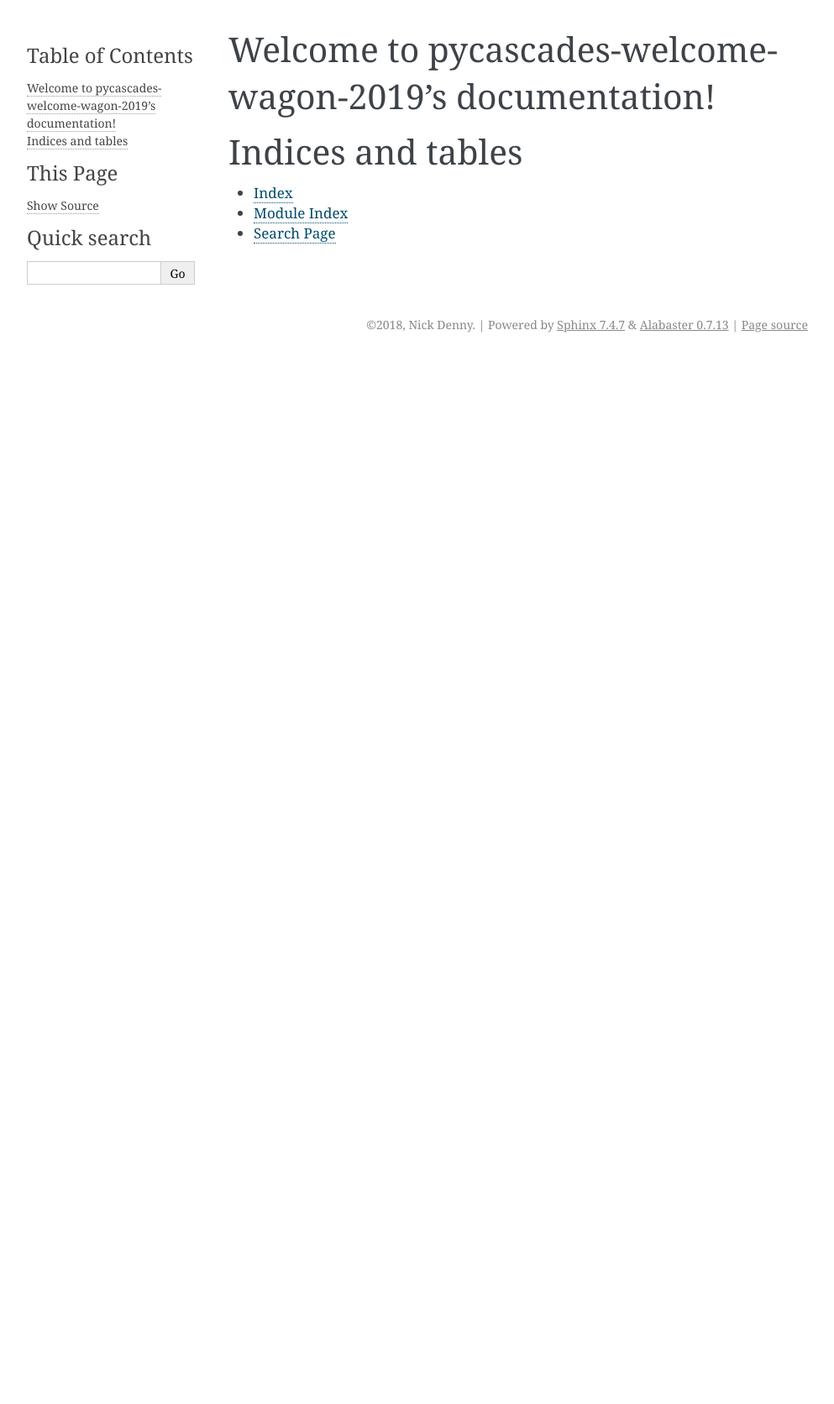
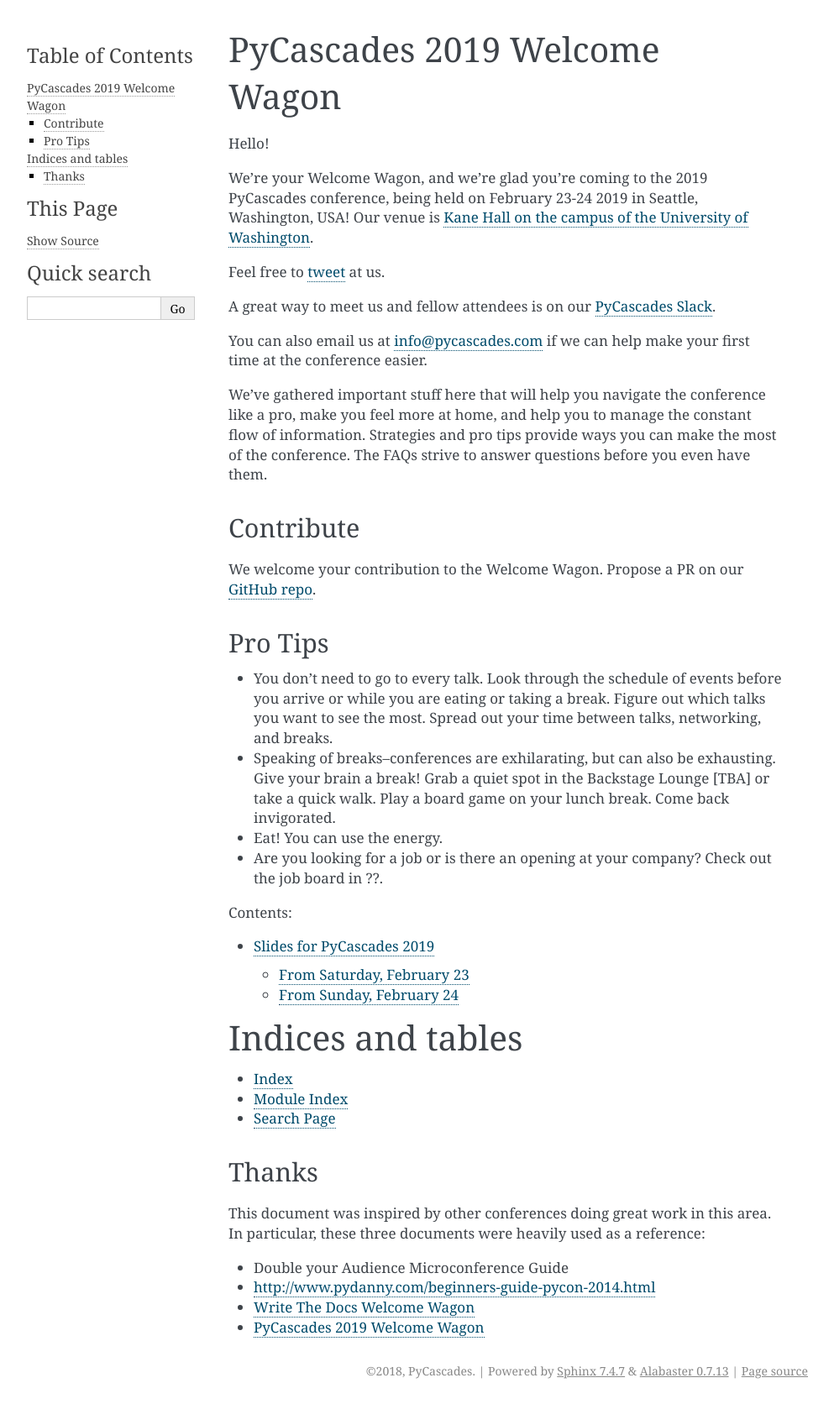
Before and after one commit to ulysseas/pycascades-welcome-wagon-2019, a Sphinx documentation site: the page built from source/index.rst, in a window 1280 px wide. Shown: the whole page at 84% size, without its empty margins (148-1141 px from the left). Built offline with Sphinx 7.4.7, drawn with Linux system fonts in a browser that asks for light colours; before the commit the page ends 900 px from its top, so only the background shows below that.

Commit message:
Copy some copy from 2018

```diff
--- a/source/conf.py
+++ b/source/conf.py
@@ -20,8 +20,8 @@
 # -- Project information -----------------------------------------------------
 
 project = 'pycascades-welcome-wagon-2019'
-copyright = '2018, Nick Denny'
-author = 'Nick Denny'
+copyright = '2018, PyCascades'
+author = 'PyCascades'
 
 # The short X.Y version
 version = ''
--- a/source/index.rst
+++ b/source/index.rst
@@ -3,14 +3,57 @@
    You can adapt this file completely to your liking, but it should at least
    contain the root `toctree` directive.
 
-Welcome to pycascades-welcome-wagon-2019's documentation!
-=========================================================
+PyCascades 2019 Welcome Wagon
+=============================
+
+Hello!
+
+We're your Welcome Wagon, and we're glad you're coming to the 2019 PyCascades
+conference, being held on February 23-24 2019 in Seattle, Washington, USA!
+Our venue is `Kane Hall on the campus of the University of Washington <https://goo.gl/maps/ZVVnBcmfmN22>`_.
+
+Feel free to `tweet <https://twitter.com/pycascades>`_ at us.
+
+A great way to meet us and fellow attendees is on our `PyCascades Slack`_.
+
+You can also email us at info@pycascades.com if we can help make your
+first time at the conference easier.
+
+We've gathered important stuff here that will help you navigate the
+conference like a pro, make you feel more at home, and help you to
+manage the constant flow of information. Strategies and pro tips provide
+ways you can make the most of the conference. The FAQs strive to answer
+questions before you even have them.
+
+Contribute
+----------
+
+We welcome your contribution to the Welcome Wagon. Propose a PR on our `GitHub
+repo <https://github.com/ndenny/pycascades-welcome-wagon-2019>`_.
+
+Pro Tips
+--------
+
+-  You don't need to go to every talk. Look through the schedule of
+   events before you arrive or while you are eating or taking a break.
+   Figure out which talks you want to see the most. Spread out your time
+   between talks, networking, and breaks.
+
+-  Speaking of breaks--conferences are exhilarating, but can also be
+   exhausting. Give your brain a break! Grab a quiet spot in the Backstage
+   Lounge [TBA] or take a quick walk. Play a board game on your lunch break.
+   Come back invigorated.
+
+-  Eat! You can use the energy.
+
+-  Are you looking for a job or is there an opening at your company?
+   Check out the job board in ??.
 
 .. toctree::
    :maxdepth: 2
    :caption: Contents:
 
-
+   talk_slides
 
 Indices and tables
 ==================
@@ -18,3 +61,20 @@
 * :ref:`genindex`
 * :ref:`modindex`
 * :ref:`search`
+
+Thanks
+------
+
+This document was inspired by other conferences doing great work in this area.
+In particular,
+these three documents were heavily used as a reference:
+
+* Double your Audience Microconference Guide
+
+* http://www.pydanny.com/beginners-guide-pycon-2014.html
+
+* `Write The Docs Welcome Wagon <http://www.writethedocs.org/conf/portland/2018/welcome-wagon/>`_
+
+* `PyCascades 2019 Welcome Wagon <https://pycascades-welcome-wagon.readthedocs.io/>`_
+
+.. _PyCascades Slack: http://bit.ly/pycascades-slack
--- /dev/null
+++ b/source/talk_slides.rst
@@ -0,0 +1,17 @@
+.. _slides:
+
+Slides for PyCascades 2019
+==========================
+
+From Saturday, February 23
+--------------------------
+
+- Presenter Name: `Talk Name <http://www.example.com/link/to/slides>`_
+- TBA
+
+From Sunday, February 24
+--------------------------
+
+- TBA
+
+Back to the :ref:`Welcome Wagon <index>`.
```
Also changed, not shown: 1 other file.
